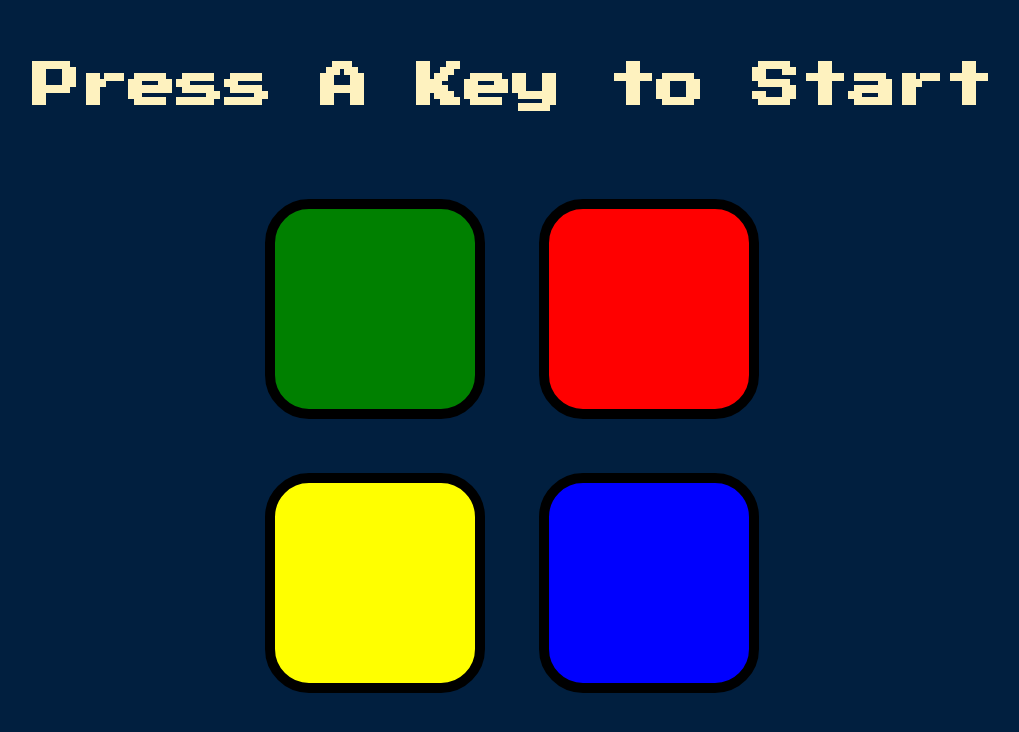
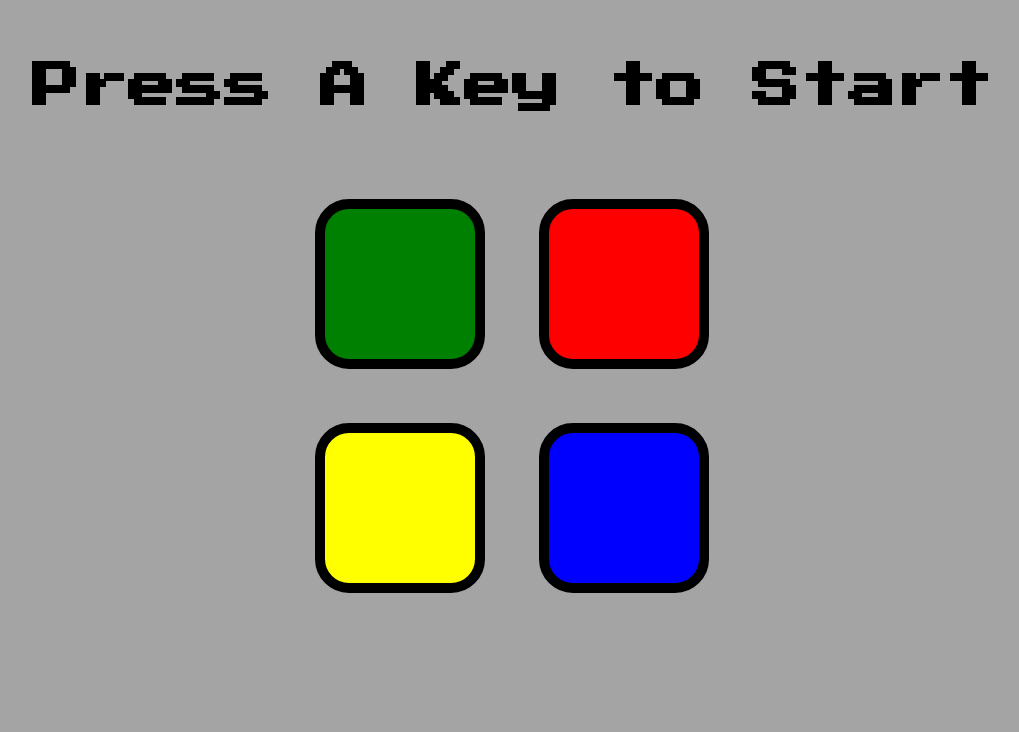
Before and after one commit to William46503/The-Simon-Game, a plain HTML site: page index.html in a window 1280 px wide. Shown: the whole page, without its empty margins (128-1147 px from the left). Drawn offline with Linux system fonts and the light colour scheme.

Commit message:
development 0.1 -game.js -button size

```diff
--- a/index.html
+++ b/index.html
@@ -3,7 +3,7 @@
 
 <head>
   <meta charset="utf-8">
-  <title>Simon</title>
+  <title>Simon Game</title>
   <link rel="stylesheet" href="styles.css">
   <link href="https://fonts.googleapis.com/css?family=Press+Start+2P" rel="stylesheet">
 </head>
@@ -11,7 +11,7 @@
 <body>
   <h1 id="level-title">Press A Key to Start</h1>
   <div class="container">
-    <div lass="row">
+    <div class="row">
 
       <div type="button" id="green" class="btn green">
 
--- a/styles.css
+++ b/styles.css
@@ -1,13 +1,13 @@
 body {
   text-align: center;
-  background-color: #011F3F;
+  background-color: #a4a4a4;
 }
 
 #level-title {
   font-family: 'Press Start 2P', cursive;
   font-size: 3rem;
   margin:  5%;
-  color: #FEF2BF;
+  color: #000;
 }
 
 .container {
@@ -20,8 +20,8 @@ body {
 .btn {
   margin: 25px;
   display: inline-block;
-  height: 200px;
-  width: 200px;
+  height: 150px;
+  width: 150px;
   border: 10px solid black;
   border-radius: 20%;
 }
```
Also changed, not shown: game.js (added).
